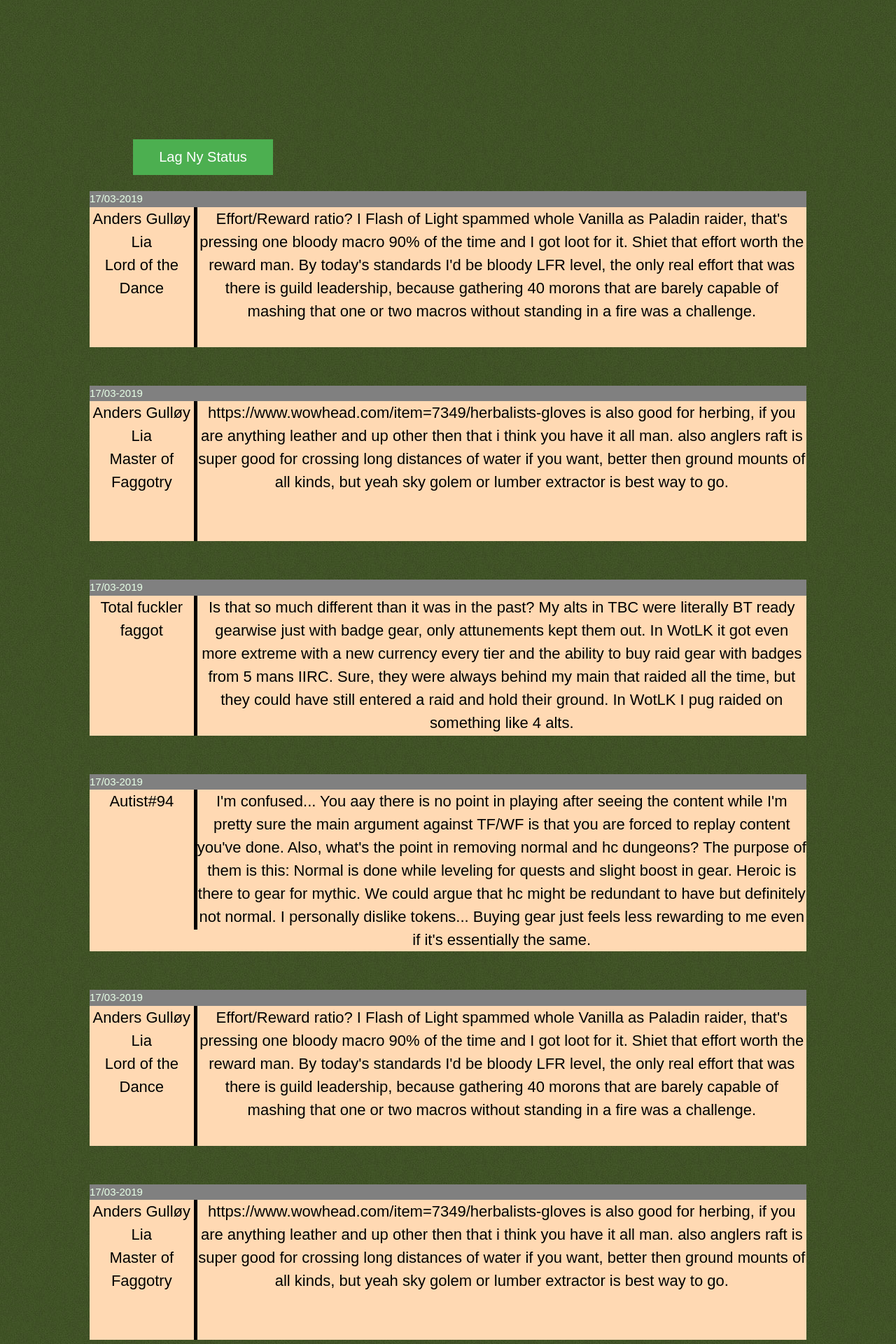
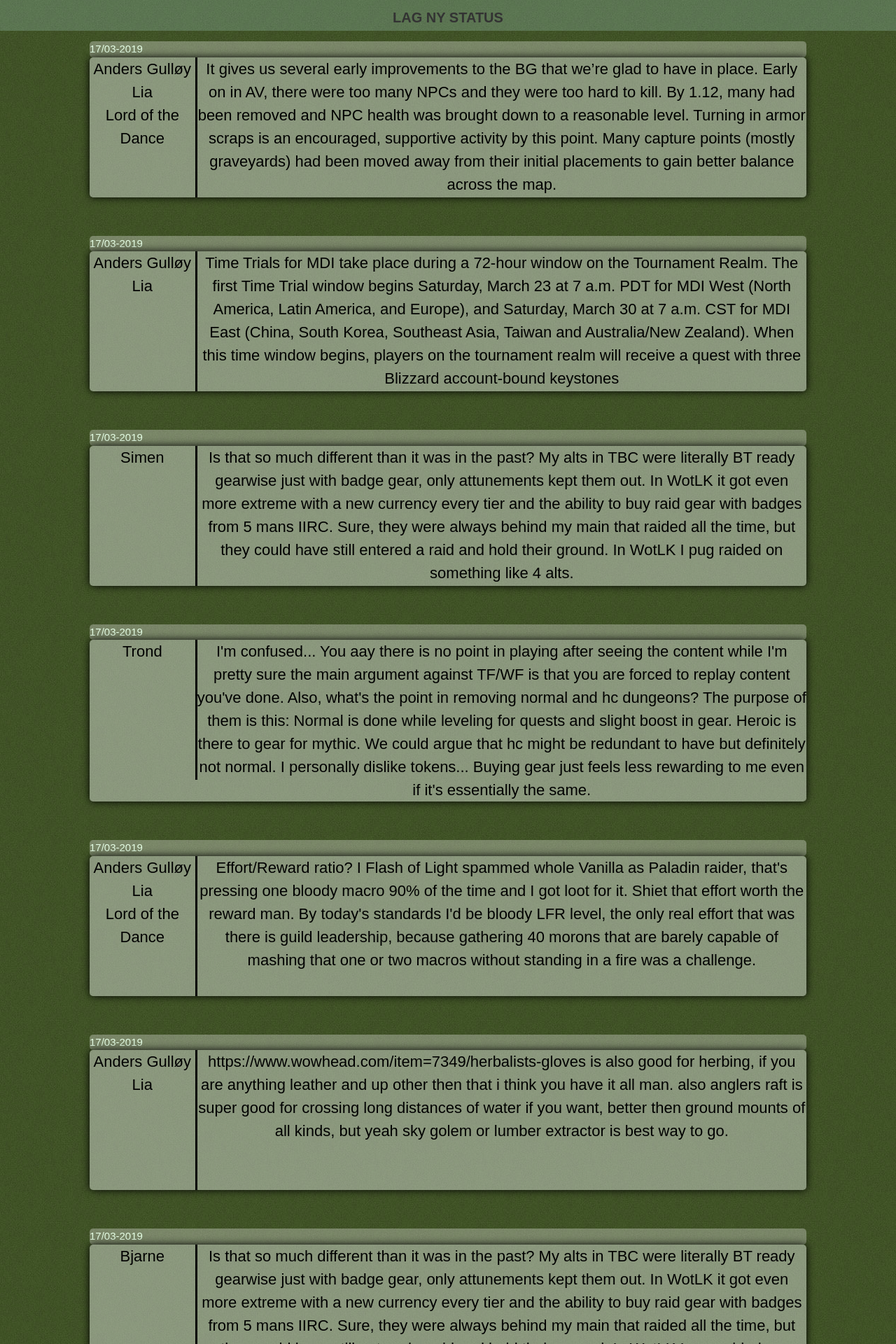
Before and after one commit to TroFie/applikasjon, a PHP site: page /index.html in a window 1280 px wide. Shown: the part 156-2076 px from the top of the page at 70% size. Run offline with PHP 8.4, Linux system fonts and the light colour scheme.

Commit message:
Add files via upload
Oppdatert style.css og index.html

```diff
--- a/index.html
+++ b/index.html
@@ -13,54 +13,19 @@
 <header>
     <div class="container">
         <div id="branding">
-          <h1>Fucking faggot forum</h1>
+          <h1>Forum Placeholder</h1>
         </div></div>
 
       <nav class="container">
           <ul>
-              <li><a href=index.html>    Feed       </a></li>
+              <li><a href=index.html>   Feed       </a></li>
               <li><a href=kontakt.html> Kontakt    </a></li>
               <li><a href=bruker.html>  Bruker     </a></li>
               <li><a href=FAQ.html>     FAQ        </a></li>
           </ul>
+            <a class="newpost" href="/php/status.php">Lag ny Status</a>
       </nav>
   </header>
-
-
-       <!-- <a class="newpost" href="/php/status.php">Lag ny Status</a> -->
-      <button class="statusbutton" onclick="document.getElementById('modal-wrapper').style.display='block'" style="width: 200px; margin-top: 200px; margin-left: 190px;">Lag Ny Status</button>
-
-      <div id="modal-wrapper" class="modal">
-
-        <form class="modal-content animate" action="/index.html">
-
-          <div class="imgcontainer">
-            <span onclick="document.getElementById(modal-wrapper).style.display='none'" class="close" title="Lukk vindu">&times;</span>
-            <h1 style="text-align:center">Ny Status</h1>
-          </div>
-
-          <div class="container">
-            <input type="text" placeholder="Tittel" name="tittel">
-          </div>
-
-          <div class="container">
-            <input type="textarea" placeholder="Skriv noe" name="status">
-            <input class="statusbutton" type="submit" value="Publiser" style="width:200px;">
-          </div>
-
-        </form>
-
-      </div>
-
-      <script>
-
-        var modal = document.getElementById('modal-wrapper');
-        window.onclick = function(event) {
-            if (event.target == modal) {
-                modal.style.display = "none";
-            }
-        }
-        </script>
 
 
 <div id="main">
@@ -72,7 +37,7 @@
 
 
 
-            Effort/Reward ratio? I Flash of Light spammed whole Vanilla as Paladin raider, that's pressing one bloody macro 90% of the time and I got loot for it. Shiet that effort worth the reward man. By today's standards I'd be bloody LFR level, the only real effort that was there is guild leadership, because gathering 40 morons that are barely capable of mashing that one or two macros without standing in a fire was a challenge.
+            It gives us several early improvements to the BG that we’re glad to have in place. Early on in AV, there were too many NPCs and they were too hard to kill. By 1.12, many had been removed and NPC health was brought down to a reasonable level. Turning in armor scraps is an encouraged, supportive activity by this point. Many capture points (mostly graveyards) had been moved away from their initial placements to gain better balance across the map.
 
            </div>
 
@@ -80,26 +45,22 @@
         <div class="post">
             <div class="post-user">
                 Anders Gulløy Lia
-                <br/> Master of Faggotry
+                <br/>
               </div>
 
-            https://www.wowhead.com/item=7349/herbalists-gloves
-            is also good for herbing, if you are anything leather and up
-
-            other then that i think you have it all man.
-            also anglers raft is super good for crossing long distances of water if you want, better then ground mounts of all kinds, but yeah sky golem or lumber extractor is best way to go.
+            Time Trials for MDI take place during a 72-hour window on the Tournament Realm. The first Time Trial window begins Saturday, March 23 at 7 a.m. PDT for MDI West (North America, Latin America, and Europe), and Saturday, March 30 at 7 a.m. CST for MDI East (China, South Korea, Southeast Asia, Taiwan and Australia/New Zealand). When this time window begins, players on the tournament realm will receive a quest with three Blizzard account-bound keystones
             </div>
 
         <div class="post-date"> 17/03-2019 </div>
         <div class="post">
-            <div class="post-user"> Total fuckler faggot </div>
+            <div class="post-user"> Simen </div>
 
             Is that so much different than it was in the past? My alts in TBC were literally BT ready gearwise just with badge gear, only attunements kept them out. In WotLK it got even more extreme with a new currency every tier and the ability to buy raid gear with badges from 5 mans IIRC. Sure, they were always behind my main that raided all the time, but they could have still entered a raid and hold their ground. In WotLK I pug raided on something like 4 alts.
             </div>
 
         <div class="post-date"> 17/03-2019 </div>
         <div class="post">
-              <div class="post-user"> Autist#94 </div>
+              <div class="post-user"> Trond </div>
 
             I'm confused... You aay there is no point in playing after seeing the content while I'm pretty sure the main argument against TF/WF is that you are forced to replay content you've done.
 
@@ -124,7 +85,6 @@
         <div class="post">
             <div class="post-user">
                 Anders Gulløy Lia
-                <br/> Master of Faggotry
               </div>
 
             https://www.wowhead.com/item=7349/herbalists-gloves
@@ -136,14 +96,14 @@
 
         <div class="post-date"> 17/03-2019 </div>
         <div class="post">
-            <div class="post-user"> Total fuckler faggot </div>
+            <div class="post-user"> Bjarne </div>
 
             Is that so much different than it was in the past? My alts in TBC were literally BT ready gearwise just with badge gear, only attunements kept them out. In WotLK it got even more extreme with a new currency every tier and the ability to buy raid gear with badges from 5 mans IIRC. Sure, they were always behind my main that raided all the time, but they could have still entered a raid and hold their ground. In WotLK I pug raided on something like 4 alts.
             </div>
 
         <div class="post-date"> 17/03-2019 </div>
         <div class="post">
-              <div class="post-user"> Autist#94 </div>
+              <div class="post-user"> Petter </div>
 
             I'm confused... You aay there is no point in playing after seeing the content while I'm pretty sure the main argument against TF/WF is that you are forced to replay content you've done.
 
--- a/style.css
+++ b/style.css
@@ -19,6 +19,7 @@ body{
 	padding: 0;
 	margin: 0;
     background: url(bilder/background.jpg);
+    background-attachment: fixed;
 }
 
 h2{
@@ -43,7 +44,7 @@ header li{
 }
 
 header a{
-	color: #ffd9b3;
+	color: #333333;
 	text-decoration: none;
 	text-transform: uppercase;
 	font-size: 20px;
@@ -70,48 +71,59 @@ footer {
 header #branding h1{
 	font-size: 70px;
 	margin-bottom: 5px;
-	color:#e6ffe6;
+	color:#333333
 }
 a.newpost{
-	color:white;
+	color:lightblue;
 	font-size:20px;
 	text-decoration:none;
-	position:absolute;
+	color:#333333;
+	font-weight: bold;
 }
-/*
+form {
+	display: inline-block;
+	padding: 0;
+	margin-top: 40px;
+	margin-left: 20px;
+	color-background:pink;
+}
+
 .wrapper-main{
 	display: inline-block;
-	padding: 100px;
+	padding: 30px;
 	margin-top: 40px;
 	margin-left: 20px;
-	background-color:pink;
+	text-align:center;
 }
-*/
+
 .post {
 	float: left;
-	background-color: #ffd9b3;
+	background-color: rgba(250, 255, 255, 0.4);
 	margin-bottom: 40px;
+	box-shadow: 0px 0px 12px;
+	border-radius: 5px;
 }
 .post-user {
 	width: 15%; min-height: 200px;
 	float: left;
 	text-align:center;
-	border-right:5px solid;
+	border-right:3px solid;
 }
 .post-date {
 	margin-top:15px;
 	width: 100%;
-	background-color:#808080;
+	background-color: rgba(255, 255, 255, 0.3);
 	float: right;
 	text-align:left;
 	color:#e6ffe6;
 	font-size:15px;
+	border-radius: 5px;
 }
 
 .container{
 	width: auto;
 	margin: auto;
-	background: url(bilder/fd.jpg);
+	background-color  : rgba(200, 255, 255, 0.2);
 	overflow: hidden;
 	text-align: center;
 	font-size: 30px;
@@ -132,98 +144,14 @@ a.newpost{
     text-align:center;
 
 }
-
-input[type=text] {
-	width: 90%;
-	padding: 12px 20px;
-	margin: 8px 26px;
-	display: inline-block;
-	border: 1px solid #ccc;
-	box-sizing: border-box;
-font-size:16px;
+.sticky {
+  position: -webkit-sticky;
+  position: sticky;
+  top: 0;
+  padding: 50px;
+  font-size: 20px;
 }
 
-input[type=textarea] {
-	width: 90%;
-	padding: 12px 20px;
-	margin: 8px 26px;
-	display: inline-block;
-	border: 1px solid #ccc;
-	box-sizing: border-box;
-font-size:16px;
-}
-
-/* Set a style for all buttons */
-.statusbutton {
-	background-color: #4CAF50;
-	color: white;
-	padding: 14px 20px;
-	margin: 8px 28px;
-	border: none;
-	cursor: pointer;
-	width: 90%;
-font-size:20px;
-}
-button:hover {
-	opacity: 0.8;
-}
-
-/* Center the image and position the close button */
-.imgcontainer {
-	text-align: center;
-	margin: 24px 0 12px 0;
-	position: relative;
-}
-.avatar {
-	width: 200px;
-height:200px;
-	border-radius: 50%;
-}
-
-/* The Modal (background) */
-.modal {
-display:none;
-	position: fixed;
-	z-index: 1;
-	left: 0;
-	top: 0;
-	width: 100%;
-	height: 100%;
-	overflow: auto;
-	background-color: rgba(0,0,0,0.4);
-}
-
-/* Modal Content Box */
-.modal-content {
-	background-color: #fefefe;
-	margin: 4% auto 15% auto;
-	border: 1px solid #888;
-	width: 40%;
-padding-bottom: 30px;
-}
-
-/* The Close Button (x) */
-.close {
-	position: absolute;
-	right: 25px;
-	top: 0;
-	color: #000;
-	font-size: 35px;
-	font-weight: bold;
-}
-.close:hover,.close:focus {
-	color: red;
-	cursor: pointer;
-}
-
-/* Add Zoom Animation */
-.animate {
-	animation: zoom 0.6s
-}
-@keyframes zoom {
-	from {transform: scale(0)}
-	to {transform: scale(1)}
-}
 
 /*
 #banner{
```
